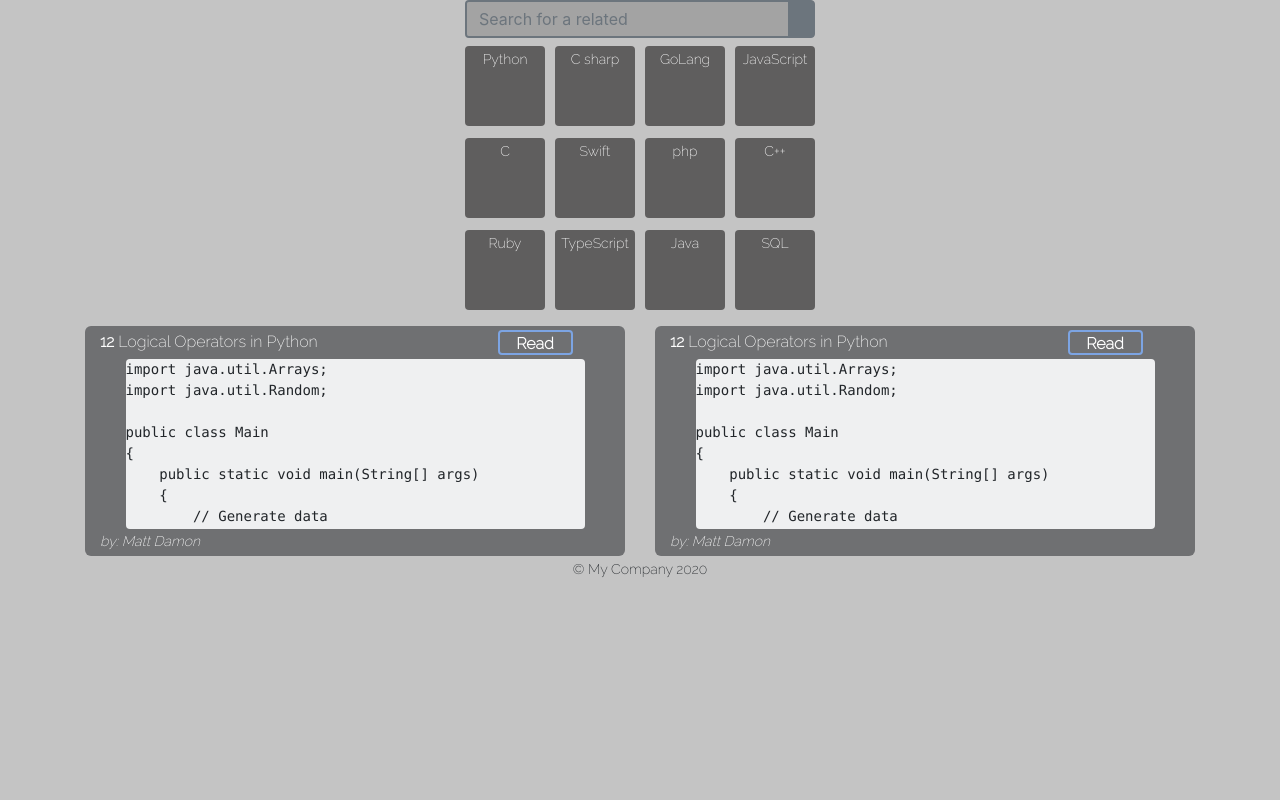
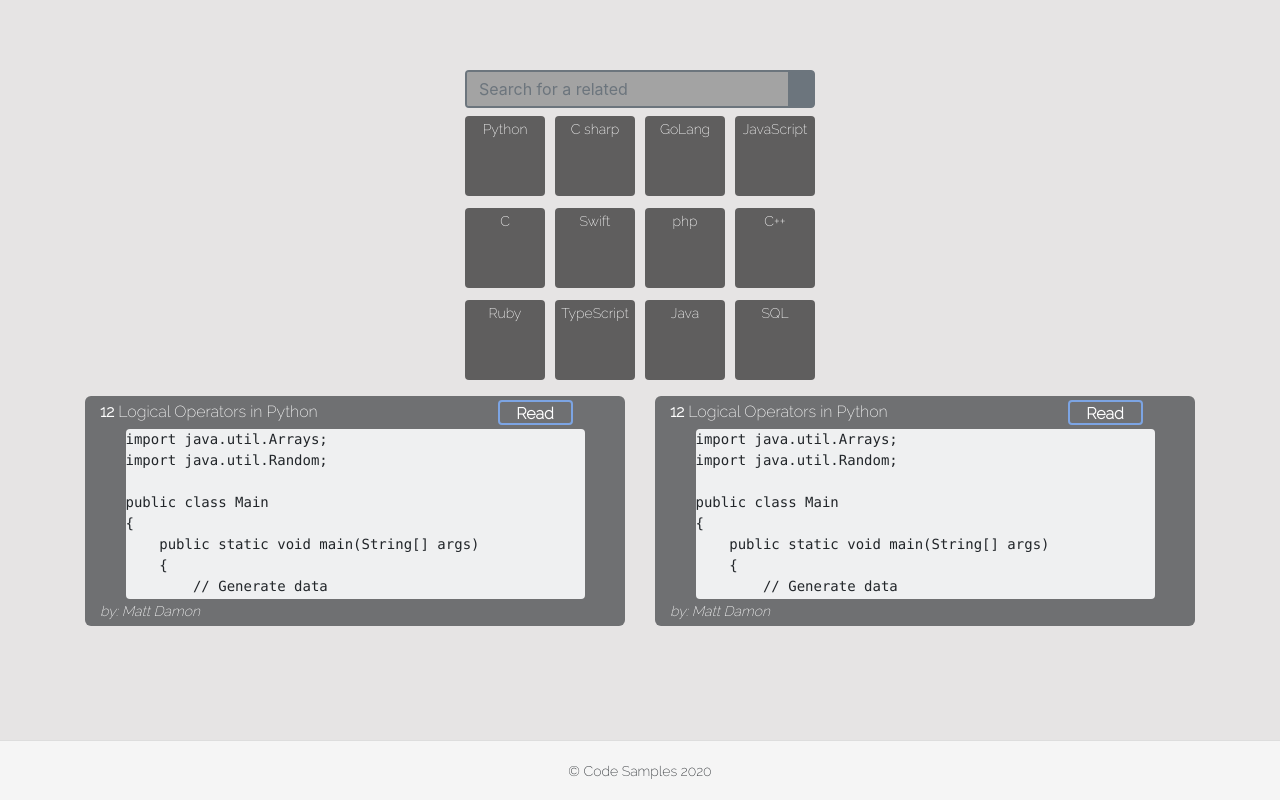
Before and after one commit to jol79/WebDev_Braganca, a Yii app: template views/site/posts.php in a window 1280 px wide. Run offline with PHP 8.4 and a stand-in for Yii, Linux system fonts and the light colour scheme; the template is opened without the code that fills it, so the values that code supplies are empty; some libraries are stand-ins or nearby versions.

Commit message:
Fixed some bugs in 'posts.css', changed footer name, removed some links in AppAsset, created empty asssets for Home, Login, News pages.

```diff
--- a/assets/AppAsset.php
+++ b/assets/AppAsset.php
@@ -22,13 +22,12 @@ class AppAsset extends AssetBundle
     public $css = [
         'css/navbar.css',
         '//fonts.googleapis.com/css2?family=Raleway:wght@200&display=swap',
-        '//cdn.rawgit.com/konpa/devicon/df6431e323547add1b4cf45992913f15286456d3/devicon.min.css',
-        'css/posts.css',
-        'rmrevin\yii\fontawesome\NpmFreeAssetBundle'
+        'rmrevin\yii\fontawesome\NpmFreeAssetBundle',
+        'css/site.css'
 
     ];
     public $js = [
-        '//cdn.jsdelivr.net/gh/google/code-prettify@master/loader/run_prettify.js'
+
     ];
     public $depends = [
         'yii\web\YiiAsset',
--- a/assets/PostsAsset.php
+++ b/assets/PostsAsset.php
@@ -22,6 +22,5 @@ class PostsAsset extends AssetBundle
     ];
 
     public $depends = [
-
     ];
 }
--- a/views/layouts/main.php
+++ b/views/layouts/main.php
@@ -73,7 +73,7 @@ AppAsset::register($this);
 
 <footer class="footer">
     <div class="container">
-        <p class="pull-left">&copy; My Company <?= date('Y') ?></p>
+        <p class="pull-left">&copy; Code Samples <?= date('Y') ?></p>
 
         <p class="pull-right"><?= Yii::powered() ?></p>
     </div>
--- a/views/site/posts.php
+++ b/views/site/posts.php
@@ -1,7 +1,8 @@
 <?php
-$this->title = 'Login';
+$this->title = 'Posts';
+\app\assets\PostsAsset::register($this);
 ?>
-<div class="row">
+<div class="row search-field">
     <div class="input-group mx-auto mb-2">
         <input type="text" class="form-control" placeholder="Search for a related">
         <div class="input-group-append">
--- a/web/css/posts.css
+++ b/web/css/posts.css
@@ -1,5 +1,5 @@
-body {
-    background-color: #C4C4C4;
+.wrap{
+    background-color: #E6E4E4;
 }
 
 ::-webkit-scrollbar {
@@ -16,26 +16,26 @@ body {
     -webkit-box-shadow: inset 0 0 6px rgba(0, 0, 0, 0.5);
 }
 
-.input-group {
+.search-field .input-group {
     width: 350px;
 
 }
 
-input[type=text] {
+.search-field input[type=text] {
     border: 2px solid #6C757D;
     outline: none;
     background-color: #A3A3A3;
 }
 
 
-.form-control:focus {
+.search-field .form-control:focus {
     border-color: #6C757D;
     background-color: #A3A3A3;
     box-shadow: none;
     color: white;
 }
 
-.form-control:active {
+.search-field .form-control:active {
     border: none;
 }
 
@@ -119,12 +119,12 @@ p {
 
 }
 
-.col-4>a {
+.post a {
     text-decoration: none;
     color: white;
 }
 
-.button {
+.post .button {
     width: 50%;
     height: 25px;
     border: 2px solid #7CA4E3;
@@ -132,7 +132,12 @@ p {
     border-radius: 4px;
 }
 
-.button:hover {
+.post a:hover{
+    text-decoration: none;
+    color: white;
+}
+
+.post .button:hover {
     background-color: #7CA4E3;
 }
 
@@ -143,8 +148,8 @@ p {
     font-size: 14px;
 }
 
-a:hover {
-    color: white;
+a.author:hover {
+    text-decoration: underline;
 }
 
 @media (max-width: 991.98px) {
```
Also changed, not shown: assets/HomeAsset.php (added, +22 -0 lines), assets/LoginAsset.php (added, +22 -0 lines), assets/NewsAsset.php (added, +22 -0 lines).
